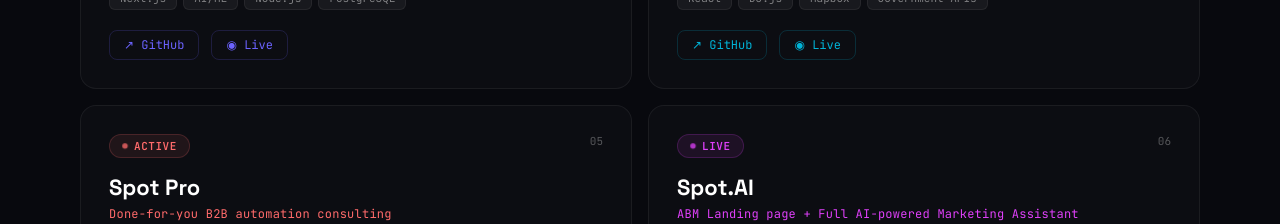
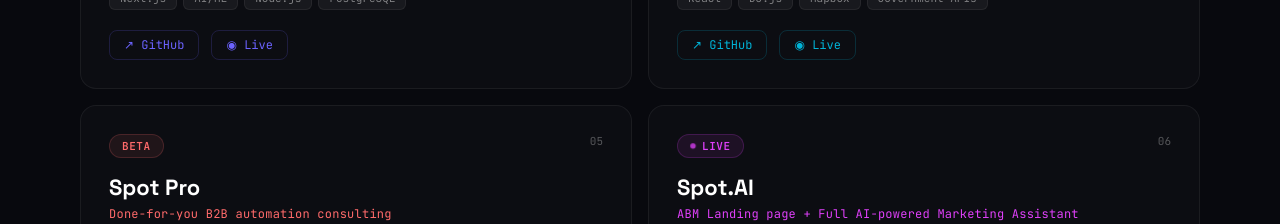
Before and after one commit to vaankit/Portfolio, a React (Vite) app: page / in a window 1280 px wide. Shown: the part 1940-2164 px from the top of the page. Built offline with nearby package versions, Linux system fonts and the light colour scheme.

Commit message:
Set Spot Pro status to beta

```diff
--- a/src/Portfolio.jsx
+++ b/src/Portfolio.jsx
@@ -68,7 +68,7 @@
     description:
       "Productised service offering end-to-end workflow automation for B2B companies. Monthly retainer model covering audit, build, and optimisation of business processes using n8n, Make, Zapier, and custom API integrations.",
     tech: ["n8n", "Make", "Zapier", "APIs", "Consulting"],
-    status: "Active",
+    status: "Beta",
     color: "#FF6B6B",
     loom: null,
     github: "https://github.com/vaankit/spot-pro",
```
